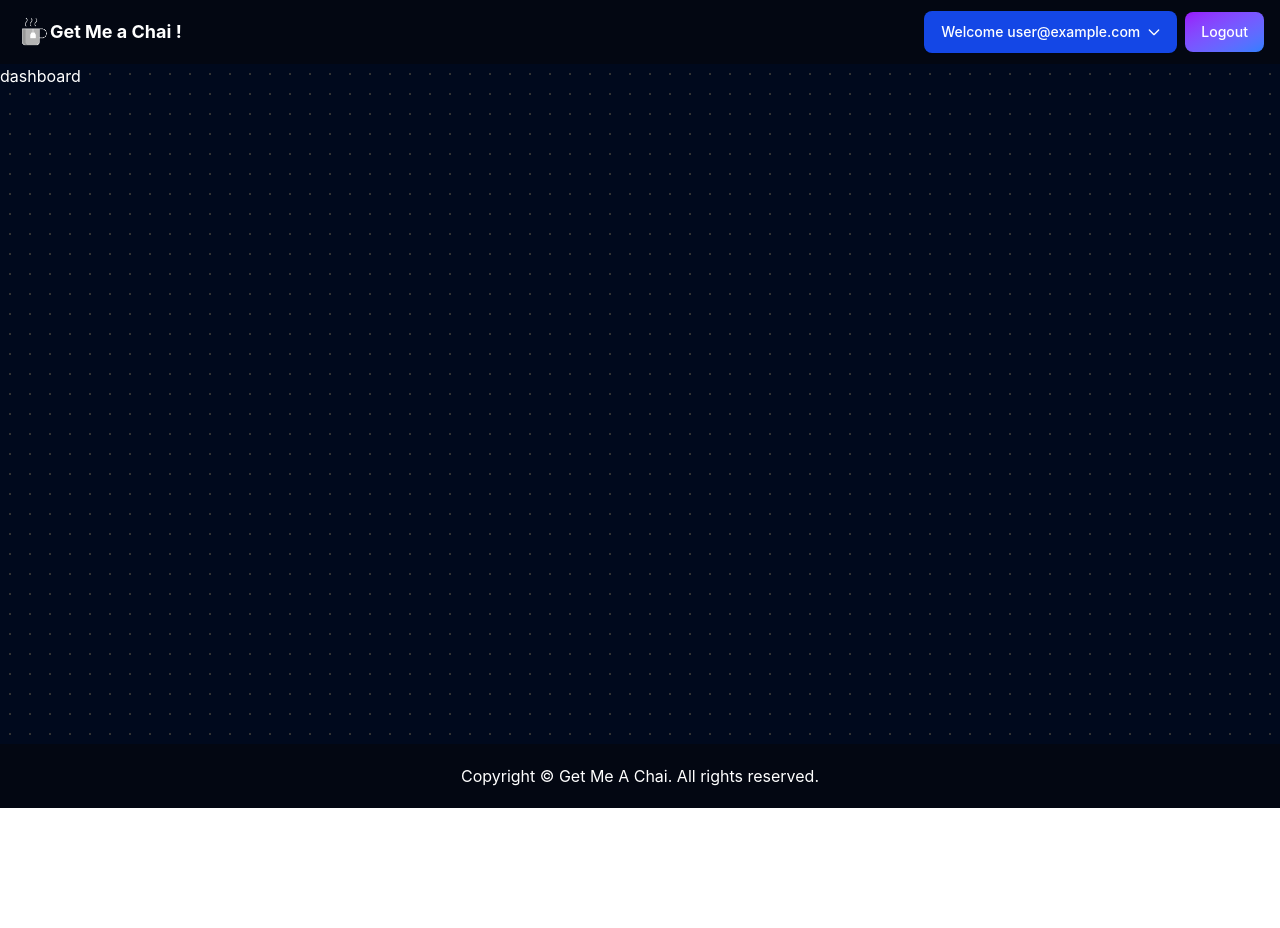
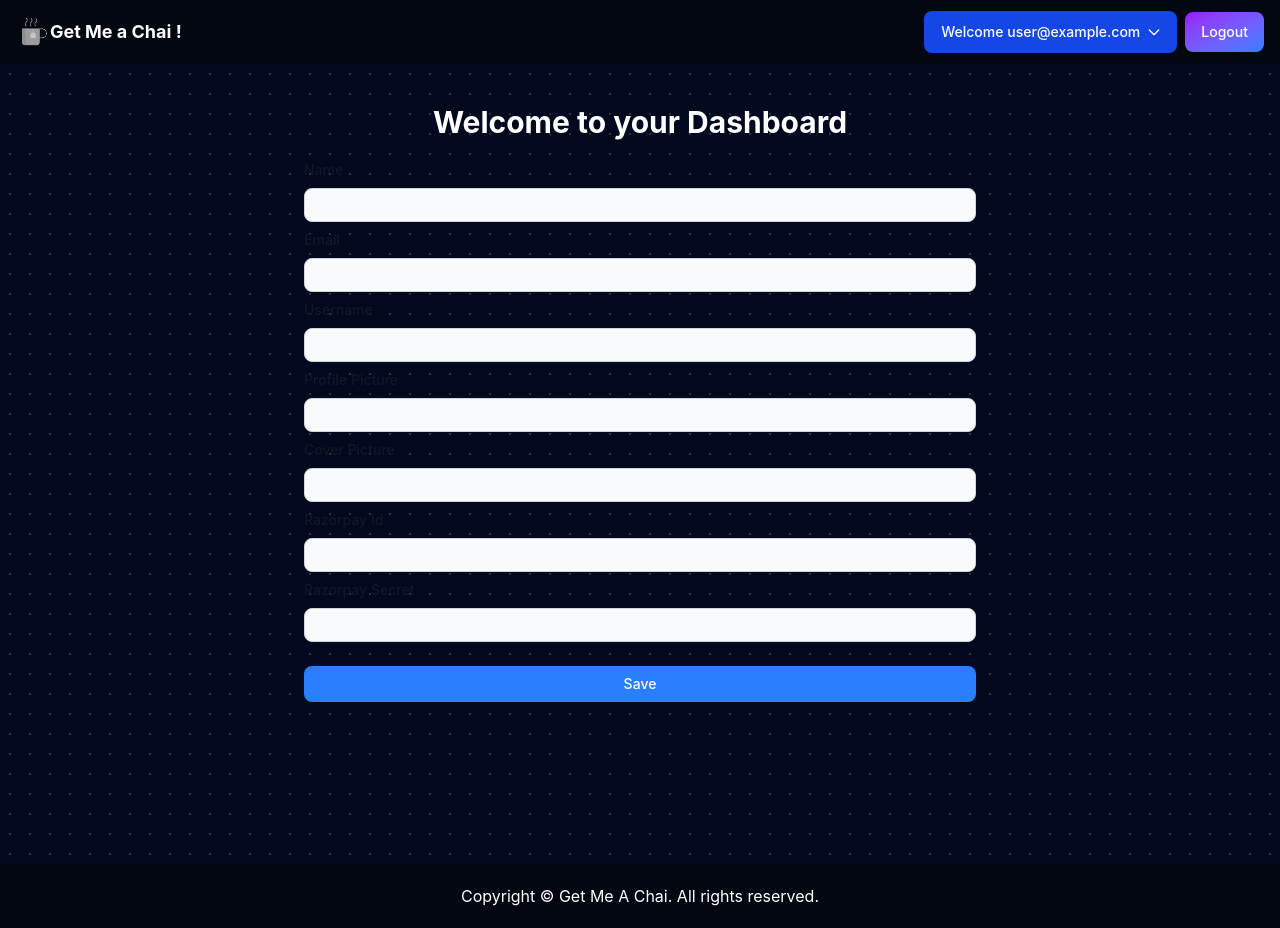
Before and after one commit to harsh4944/Creatify, a Next.js app: page /dashboard in a window 1280 px wide. Before the commit the page ends 808 px from the top, so only its background shows below. Built offline with nearby package versions, Linux system fonts and the light colour scheme; no server answers; sample sign-in values are in the browser's storage.

Commit message:
dashboard design

```diff
--- /dev/null
+++ b/Components/Dashboard.js
@@ -0,0 +1,68 @@
+"use client";
+
+import React, { useEffect } from "react";
+import { useSession } from "next-auth/react";
+import { useRouter } from "next/navigation";
+
+const Dashboard = () => {
+  const { data: session } = useSession();
+  const router = useRouter();
+
+  useEffect(() => {
+    if (!session) {
+      router.push("/login");
+    }
+  }, [session, router]);
+
+  return (
+    <div className='container mx-auto py-5 px-6 '>
+                <h1 className='text-center my-5 text-3xl font-bold'>Welcome to your Dashboard</h1>
+
+                <form className="max-w-2xl mx-auto" >
+
+                    <div className='my-2'>
+                        <label htmlFor="name" className="block mb-2 text-sm font-medium text-gray-900 dark:text-white">Name</label>
+                        <input   type="text" name='name' id="name" className="block w-full p-2 text-gray-900 border border-gray-300 rounded-lg bg-gray-50 text-xs focus:ring-blue-500 focus:border-blue-500 dark:bg-gray-700 dark:border-gray-600 dark:placeholder-gray-400 dark:text-white dark:focus:ring-blue-500 dark:focus:border-blue-500" />
+                    </div>
+                    {/* input for email */}
+                    <div className="my-2">
+                        <label htmlFor="email" className="block mb-2 text-sm font-medium text-gray-900 dark:text-white">Email</label>
+                        <input  type="email" name='email' id="email" className="block w-full p-2 text-gray-900 border border-gray-300 rounded-lg bg-gray-50 text-xs focus:ring-blue-500 focus:border-blue-500 dark:bg-gray-700 dark:border-gray-600 dark:placeholder-gray-400 dark:text-white dark:focus:ring-blue-500 dark:focus:border-blue-500" />
+                    </div>
+                    {/* input forusername */}
+                    <div className='my-2'>
+                        <label htmlFor="username" className="block mb-2 text-sm font-medium text-gray-900 dark:text-white">Username</label>
+                        <input type="text" name='username' id="username" className="block w-full p-2 text-gray-900 border border-gray-300 rounded-lg bg-gray-50 text-xs focus:ring-blue-500 focus:border-blue-500 dark:bg-gray-700 dark:border-gray-600 dark:placeholder-gray-400 dark:text-white dark:focus:ring-blue-500 dark:focus:border-blue-500" />
+                    </div>
+                    {/* input for profile picture of input type text */}
+                    <div className="my-2">
+                        <label htmlFor="profilepic" className="block mb-2 text-sm font-medium text-gray-900 dark:text-white">Profile Picture</label>
+                        <input type="text" name='profilepic' id="profilepic" className="block w-full p-2 text-gray-900 border border-gray-300 rounded-lg bg-gray-50 text-xs focus:ring-blue-500 focus:border-blue-500 dark:bg-gray-700 dark:border-gray-600 dark:placeholder-gray-400 dark:text-white dark:focus:ring-blue-500 dark:focus:border-blue-500" />
+                    </div>
+
+                    {/* input for cover pic  */}
+                    <div className="my-2">
+                        <label htmlFor="coverpic" className="block mb-2 text-sm font-medium text-gray-900 dark:text-white">Cover Picture</label>
+                        <input  type="text" name='coverpic' id="coverpic" className="block w-full p-2 text-gray-900 border border-gray-300 rounded-lg bg-gray-50 text-xs focus:ring-blue-500 focus:border-blue-500 dark:bg-gray-700 dark:border-gray-600 dark:placeholder-gray-400 dark:text-white dark:focus:ring-blue-500 dark:focus:border-blue-500" />
+                    </div>
+                    {/* input razorpay id */}
+                    <div className="my-2">
+                        <label htmlFor="razorpayid" className="block mb-2 text-sm font-medium text-gray-900 dark:text-white">Razorpay Id</label>
+                        <input  type="text" name='razorpayid' id="razorpayid" className="block w-full p-2 text-gray-900 border border-gray-300 rounded-lg bg-gray-50 text-xs focus:ring-blue-500 focus:border-blue-500 dark:bg-gray-700 dark:border-gray-600 dark:placeholder-gray-400 dark:text-white dark:focus:ring-blue-500 dark:focus:border-blue-500" />
+                    </div>
+                    {/* input razorpay secret */}
+                    <div className="my-2">
+                        <label htmlFor="razorpaysecret" className="block mb-2 text-sm font-medium text-gray-900 dark:text-white">Razorpay Secret</label>
+                        <input  type="text" name='razorpaysecret' id="razorpaysecret" className="block w-full p-2 text-gray-900 border border-gray-300 rounded-lg bg-gray-50 text-xs focus:ring-blue-500 focus:border-blue-500 dark:bg-gray-700 dark:border-gray-600 dark:placeholder-gray-400 dark:text-white dark:focus:ring-blue-500 dark:focus:border-blue-500" />
+                    </div>
+
+                    {/* Submit Button  */}
+                    <div className="my-6">
+                        <button type="submit" className="block w-full p-2 text-white bg-blue-500 rounded-lg hover:bg-blue-600 focus:ring-blue-500 focus:ring-4 focus:outline-none   dark:focus:ring-blue-800 font-medium text-sm">Save</button>
+                    </div>
+                </form>
+                </div>
+  );
+};
+
+export default Dashboard;
--- a/Components/Navbar.js
+++ b/Components/Navbar.js
@@ -5,18 +5,13 @@ import Link from 'next/link'
 const Navbar = () => {
   const { data: session } = useSession()
   const [showdropdown, setShowdropdown] = useState(false)
-  // if(session) {
-  //   return <>
-  //     Signed in as {session.user.email} <br/>
-  //     <button onClick={() => signOut()}>Sign out</button>
-  //   </>
-  // }
+
   return (
     <nav className="bg-gray-950 text-white flex justify-between px-4 h-16 items-center">
-      <div className="logo font-bold text-lg flex justify-center items-center ">
-        <img src="/chai.gif" width={34} alt="" />
-        <span>Get Me a Chai !</span>
-        </div>
+        <Link className="logo font-bold text-lg flex justify-center items-center" href={"/"}>
+          <img className='invertImg' src="/chai.gif" width={34} alt="" />
+          <span>Get Me a Chai !</span>
+        </Link>
       {/* <ul className='flex justify-between gap-4'>
         <li>Home</li>
         <li>About</li>
@@ -26,7 +21,8 @@ const Navbar = () => {
       </ul> */}
 
       <div className="relative inline-block">
-        {session && <><button onClick={() => setShowdropdown(!showdropdown)} id="dropdownHoverButton" data-dropdown-toggle="dropdownHover" data-dropdown-trigger="hover" className="inline-flex items-center justify-center text-white bg-blue-700  box-border rounded-lg border border-transparent hover:bg-blue-strong focus:ring-4 focus:outline-none focus:ring-blue-400 dark:focus:ring-blue-900 shadow-xs font-medium leading-5 rounded-base text-sm px-4 py-2.5 focus:outline-none" type="button">
+        {session && <><button onClick={() => setShowdropdown(!showdropdown)}  id="dropdownHoverButton" onBlur={() => {
+  setTimeout(() => {setShowdropdown(false)}, 100)}} data-dropdown-toggle="dropdownHover" data-dropdown-trigger="hover" className="inline-flex items-center justify-center text-white bg-blue-700  box-border rounded-lg border border-transparent hover:bg-blue-strong focus:ring-4 focus:outline-none focus:ring-blue-400 dark:focus:ring-blue-900 shadow-xs font-medium leading-5 rounded-base text-sm px-4 py-2.5 focus:outline-none" type="button">
   Welcome {session.user.email}
   <svg className="w-4 h-4 ms-1.5 -me-0.5" aria-hidden="true" xmlns="http://www.w3.org/2000/svg" width="24" height="24" fill="none" viewBox="0 0 24 24"><path stroke="currentColor" strokeLinecap="round" strokeLinejoin="round" strokeWidth="2" d="m19 9-7 7-7-7"/></svg>
 </button>
@@ -38,11 +34,7 @@ const Navbar = () => {
       </li>
       <li>
         <Link href="/settings" onClick={() => setShowdropdown(false)}
-  className="block w-full p-2 text-white hover:bg-gray-700 rounded cursor-pointer">Settings</Link>
-      </li>
-      <li>
-        <Link href="/earnings" onClick={() => setShowdropdown(false)}
-  className="block w-full p-2 text-white hover:bg-gray-700 rounded cursor-pointer">Earnings</Link>
+  className="block w-full p-2 text-white hover:bg-gray-700 rounded cursor-pointer">Your Page</Link>
       </li>
       <li>
         <button className='inline-flex items-center w-full p-2 hover:bg-gray-700 rounded cursor-pointer' onClick={() => signOut()}> Sign out</button>
--- a/app/[username]/page.js
+++ b/app/[username]/page.js
@@ -1,10 +1,92 @@
 import React from "react";
 const Username = async ({ params }) => {
-const { username } = await params;
-return (
-<div className="text-white">
-    {username}
-</div>
-);
- };
+  const { username } = await params;
+  return (
+    <>
+      <div className="cover w-full bg-red-50 relative">
+        <img
+          className="object-cover w-full h-[350]"
+          src="https://c10.patreonusercontent.com/4/patreon-media/p/campaign/4842667/452146dcfeb04f38853368f554aadde1/eyJ3IjoxNjAwLCJ3ZSI6MX0%3D/20.gif?token-hash=Q7kaA9Dnt4TnOtJ-3eyjCar55CnseIIIr6s38YDnNxM%3D&token-time=1788480000"
+          alt=""
+        />
+        <div className="absolute -bottom-20 right-[45%] border-white border-2 rounded-full">
+          <img
+            className="rounded-full"
+            width={150}
+            height={150}
+            src="https://c10.patreonusercontent.com/4/patreon-media/p/campaign/688268/58038c0493a24f549304aaaac67cc71b/eyJoIjozNjAsInciOjM2MH0%3D/3.jpeg?token-hash=mzlv0zlLWkaKumpeurZ_TXqYo8c6OJcqu2r5nPE87OM%3D&token-time=1787961600"
+            alt=""
+          />
+        </div>
+      </div>
+      <div className="info flex justify-center items-center my-24 mb-32 flex-col gap-2">
+        <div className="text-lg font-bold">@{username}</div>
+        <div className=" text-slate-400">Creating Animated art for VTT's</div>
+        <div className=" text-slate-400">
+          26,626 members . 113 posts . $16,680/release
+        </div>
+        <div className="payment flex gap-3 w-[80%] mt-11">
+          <div className="supporters w-1/2 bg-slate-900 rounded-lg text-white p-10">
+            <h2 className="text-2xl  font-bold ">Supporters</h2>
+            <ul className="mx-5 text-lg ">
+              <li className="my-4 flex gap-2 items-center">
+                <img width={33} src="person.gif" alt="user avatar" />
+                <span>
+                  Shubham donated<span className="font-bold"> $5</span> with a message "I support you
+                  bro. Lots of ❤️"
+                </span>
+              </li>
+              <li className="my-4 flex gap-2 items-center">
+                <img width={33} src="person.gif" alt="user avatar" />
+                <span>
+                  Shubham donated<span className="font-bold"> $5</span> with a message "I support you
+                  bro. Lots of ❤️"
+                </span>
+              </li>
+              <li className="my-4 flex gap-2 items-center">
+                <img width={33} src="person.gif" alt="user avatar" />
+                <span>
+                  Shubham donated<span className="font-bold"> $5</span> with a message "I support you
+                  bro. Lots of ❤️"
+                </span>
+              </li>
+            </ul>
+          </div>
+          <div className="makepayment w-1/2 bg-slate-900 rounded-lg text-white p-10">
+            <h2 className="text-2xl  font-bold my-5">Make Payment</h2>
+            <div className="flex flex-col  gap-2">
+              <input
+                type="text"
+                placeholder="Enter Name"
+                className="p-3 bg-slate-800 w-full rounded-lg "
+              />
+              <input
+                type="text"
+                placeholder="Enter Message"
+                className="p-3 bg-slate-800 w-full rounded-lg "
+              />
+              <input
+                type="text"
+                placeholder="Enter Amount"
+                className="p-3 bg-slate-800 w-full rounded-lg "
+              />
+              <button
+                type="button"
+                className="text-white bg-gradient-to-br from-purple-600 to-blue-500 hover:bg-gradient-to-bl focus:ring-4 focus:outline-none focus:ring-blue-300 dark:focus:ring-blue-800 font-medium rounded-base text-sm px-4 py-2.5 text-center leading-5 rounded-lg"
+              >
+                Pay
+              </button>
+            </div>
+            {/* {Or choose from these amounts} */}
+            <div className="flex gap-3 mt-5">
+              <button className="bg-slate-800 p-2 rounded-lg"> $10 </button>
+              <button className="bg-slate-800 p-2 rounded-lg"> $25 </button>
+              <button className="bg-slate-800 p-2 rounded-lg"> $50 </button>
+            </div>
+          </div>
+        </div>
+      </div>
+    </>
+  );
+};
 export default Username;
--- a/app/dashboard/page.js
+++ b/app/dashboard/page.js
@@ -1,11 +1,13 @@
-import React from 'react'
+import Dashboard from '@/Components/Dashboard'
 
-const Dashboard = () => {
-  return (
-    <div>
-      dashboard
-    </div>
-  )
+const DashboardPage = () => {
+    return (
+        <Dashboard/>
+    )
 }
 
-export default Dashboard
+export default DashboardPage
+
+export const metadata = {
+    title: "Dashboard - Get Me A Chai",
+  }
--- a/app/globals.css
+++ b/app/globals.css
@@ -1 +1,5 @@
 @import "tailwindcss";
+
+.invertImg{
+    filter: invert(0.23) ;
+}
--- a/app/layout.js
+++ b/app/layout.js
@@ -25,7 +25,7 @@ export default function RootLayout({ children }) {
       <body className=" flex flex-col">
         <SessionWrapper>
           <Navbar />
-          <main className="min-h-[85vh] bg-[#000000] bg-[radial-gradient(#ffffff33_1px,#00091d_1px)] bg-[size:20px_20px] text-white">
+          <main className="min-h-screen bg-[#000000] bg-[radial-gradient(#ffffff33_1px,#00091d_1px)] bg-[size:20px_20px] text-white">
             {children}
           </main>
           <Footer />
--- a/app/page.js
+++ b/app/page.js
@@ -4,7 +4,7 @@ export default function Home() {
   return (
     <>
     <div className="flex justify-center flex-col gap-4 text-white items-center h-[44vh]  ">
-      <div className="text-5xl flex gap-2 font-bold justify-center items-center">Buy Me a Chai <span><img src="/chai.gif" width="88" alt="" /></span></div>
+      <div className="text-5xl flex gap-2 font-bold justify-center items-center">Buy Me a Chai <span><img className="invertImg" src="/chai.gif" width="88" alt="" /></span></div>
       <p>
         A crowdfunding platform for creators. Fund your projects with a cup of
         chai.
```
Also changed, not shown: app/login/page.js (+10 -1 lines), public/person.gif (added).
